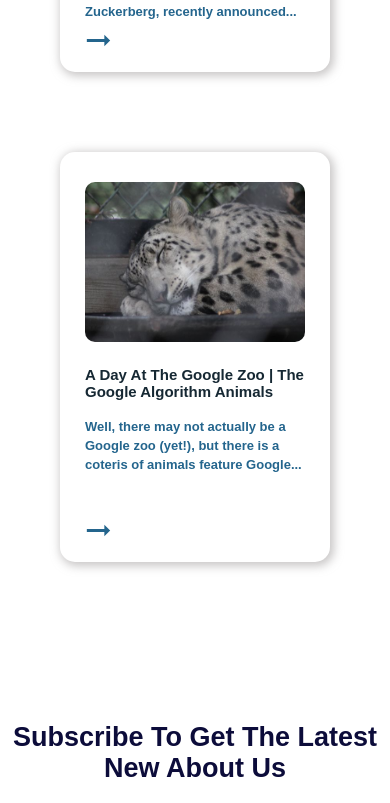
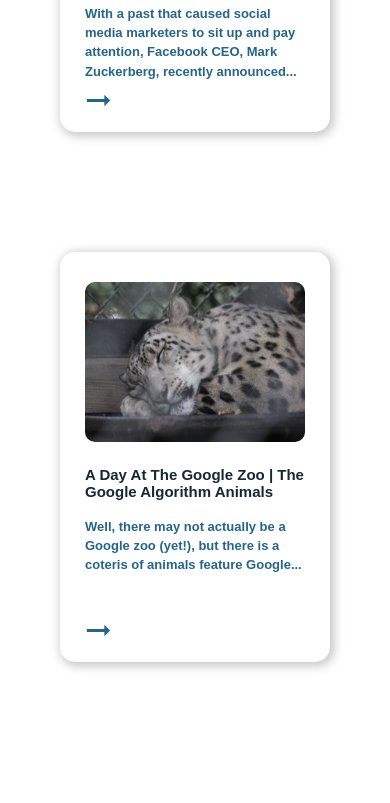
Before and after one commit to AMAN-SHARMA-82591/Native-Dev-Website, a React (Create React App) app: page / in a window 390 px wide. Shown: the part 7119-7922 px from the top of the page. Built offline with nearby package versions, Linux system fonts and the light colour scheme.

Commit message:
Error fixed

```diff
--- a/src/Components/IndustriesAndClients.js
+++ b/src/Components/IndustriesAndClients.js
@@ -14,7 +14,6 @@
 import CloudIcon from '@material-ui/icons/Cloud';
 import BarChartIcon from '@material-ui/icons/BarChart';
 import BusinessIcon from '@material-ui/icons/Business';
-import { NoEncryption } from '@material-ui/icons';
 
 
 export class IndustriesAndClients extends Component {
--- a/src/Components/LatestBlogs.js
+++ b/src/Components/LatestBlogs.js
@@ -15,7 +15,7 @@
 
                         <LatestBlogsComp delay="200" duration="1000" latestBlogsImg={LatestImg1} latestBlogsH1="Facebook's News Feed Changes | How Will It Affect Marketers?" latestBlogsP="With a past that caused social media marketers to sit up and pay attention, Facebook CEO, Mark Zuckerberg, recently announced..."/>
 
-                        <LatestBlogsComp delay="350" duration="1000" latestBlogsImg={LatestImg3} latestBlogsH1="A Day At The Google Zoo | The Google Algorithm Animals" latestBlogsP="Well, there may not actually be a Google zoo (yet!), but there is a coteris of animals feature Google..."/>
+                        <LatestBlogsComp delay="300" duration="1000" latestBlogsImg={LatestImg3} latestBlogsH1="A Day At The Google Zoo | The Google Algorithm Animals" latestBlogsP="Well, there may not actually be a Google zoo (yet!), but there is a coteris of animals feature Google..."/>
                     </div>
 
             </div>
--- a/src/Components/LatestBlogsComp.js
+++ b/src/Components/LatestBlogsComp.js
@@ -8,7 +8,8 @@
         AOS.init()
 })
     return (
-        <div data-aos="slide-up" data-aos-delay={props.delay}  data-aos-duration={props.duration} className="latest-blogs-content-section">
+        <div data-aos="slide-up" data-aos-delay={props.delay}  data-aos-duration={props.duration}>
+                <div  className="latest-blogs-content-section">
                             <img  className="latest-blogs-cont-item-img" alt="" src={props.latestBlogsImg} />
                             <div>
                                 <h1 className="latest-blogs-cont-item-h1">{props.latestBlogsH1}</h1>
@@ -20,6 +21,7 @@
                             </div>
 
                 </div>
+        </div>
     )
 }
 
--- a/src/Responsive.css
+++ b/src/Responsive.css
@@ -68,7 +68,10 @@
     .latest-blogs-content-section{
         width:270px;
         height:380px;
-        margin:40px 20px;
+        margin:60px 20px;
+    }
+    .latest-blogs-content-section:hover{
+        margin:40px 20px 80px 20px;
     }
     .latest-blogs-arrow-right{
         bottom:10px;
@@ -350,7 +353,7 @@
         width:30%;
     }
     .header-sec-cont-item2{
-        width:250px;
+        width:300px;
         flex-wrap: wrap;
     }
     .header-sec-logo-item{
```
Lines whose indentation alone changed are shown as unchanged.
